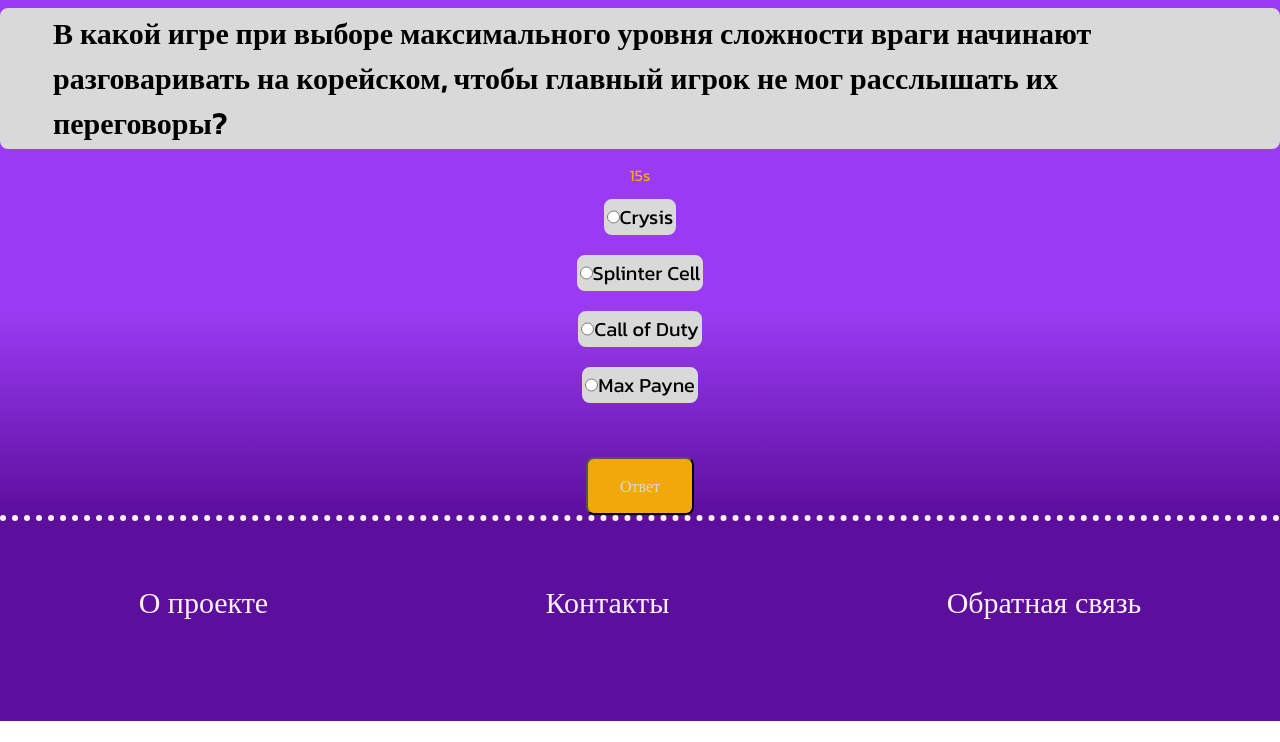
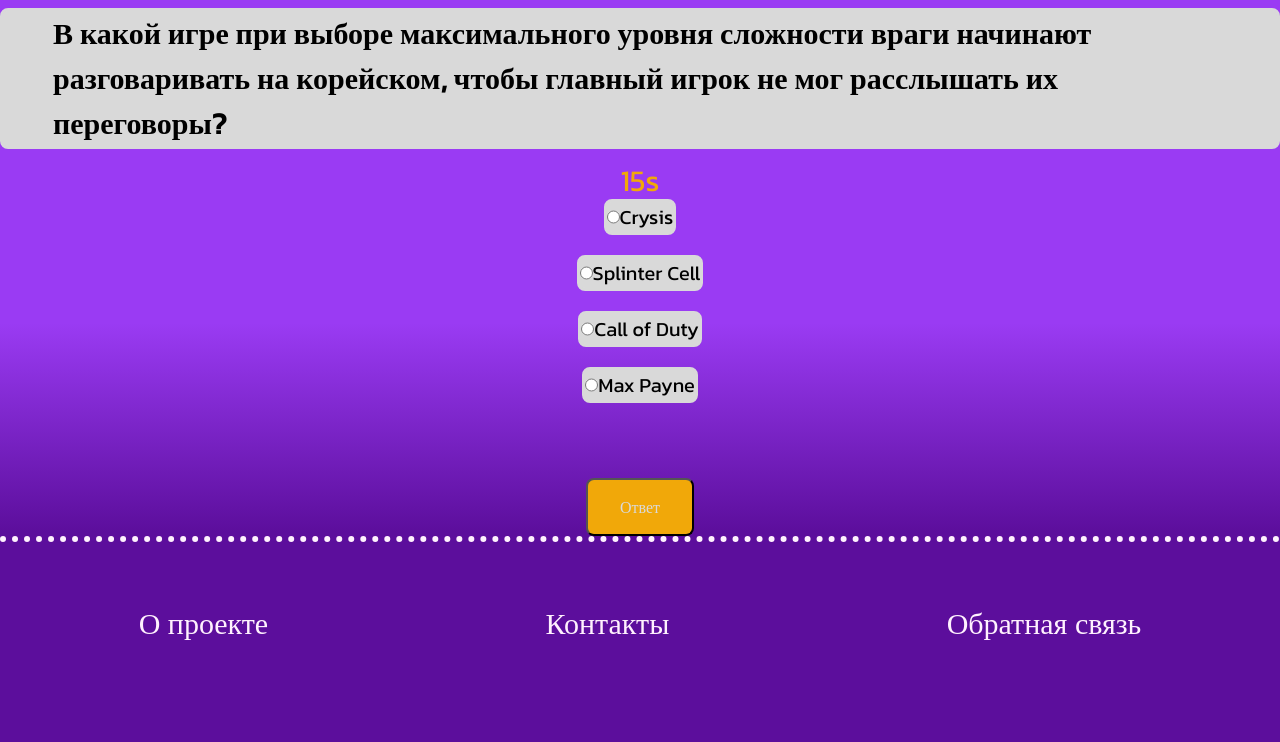
Before and after one commit to Me11ad/biblos.inc-project, a plain HTML site: page quiz/quizzes/games.html in a window 1280 px wide. Shown: the part 96-838 px from the top of the page. Before the commit the page ends 817 px from the top, so only its background shows below. Drawn offline with Linux system fonts and the light colour scheme.

Commit message:
фикс таймера

```diff
--- a/quiz/quizzes/films.css
+++ b/quiz/quizzes/films.css
@@ -131,7 +131,7 @@
 .time{
   display: flex;
   justify-content: center;
-  transform: translate(0, -240px);
+  transform: translate(0, -210px);
   color: #f1a809;
   font-size: 30px;
 }
--- a/quiz/quizzes/games.css
+++ b/quiz/quizzes/games.css
@@ -121,8 +121,9 @@
 .time{
   display: flex;
   justify-content: center;
-  transform: translate(0, -240px);
+  transform: translate(0, -245px);
   color: #f1a809;
+  font-size: 30px;
 }
 
 footer {
```
